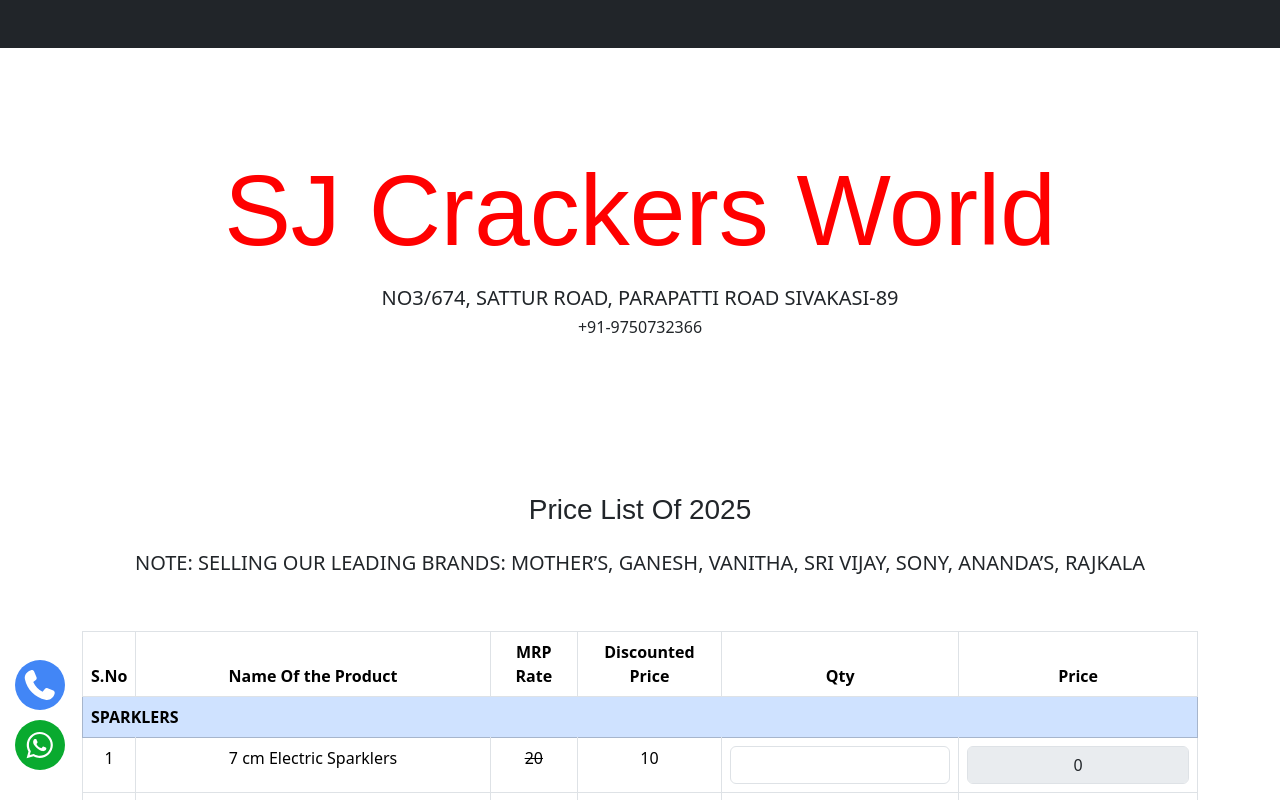
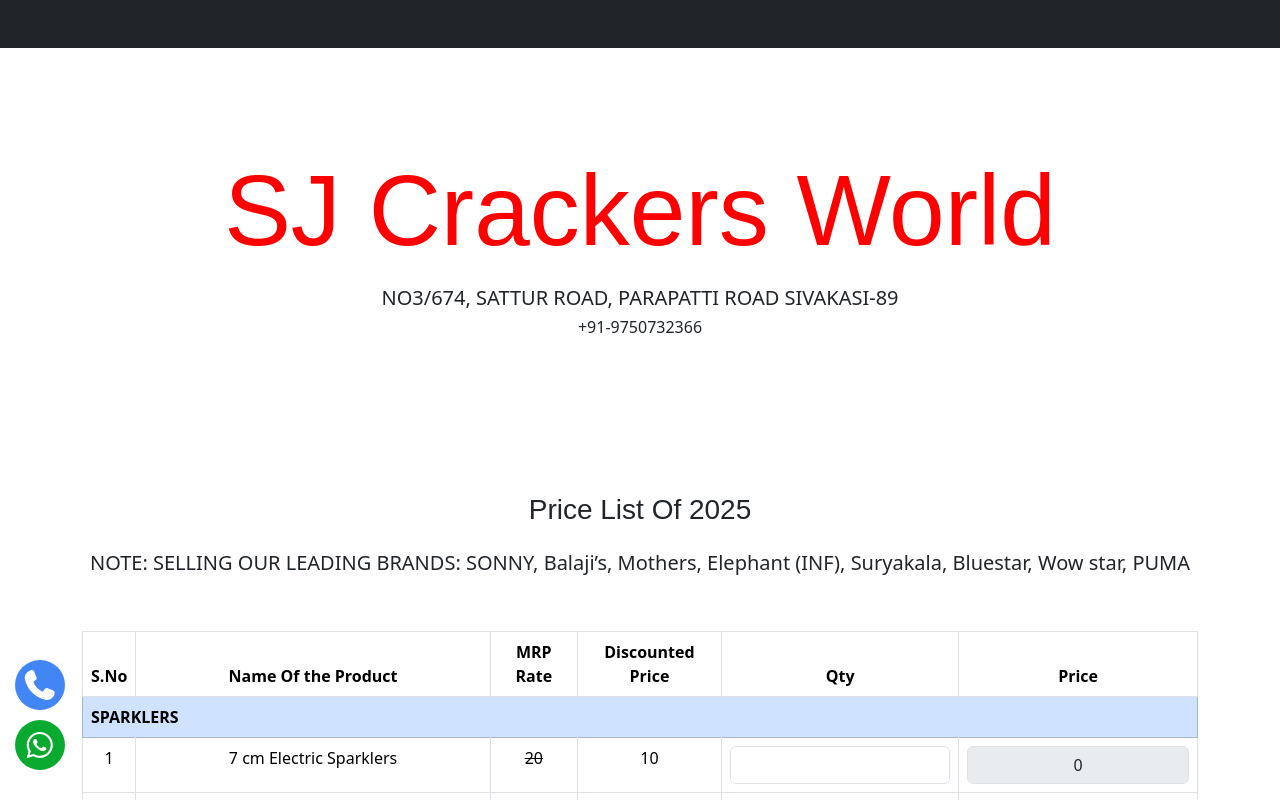
Before and after one commit to Allwyn46/sag_crackers, an Angular app: page / in a window 1280 px wide. Shown: the top 800 px of the page. Built offline with nearby package versions, Linux system fonts and the light colour scheme; a web font is replaced by a local one.

Commit message:
Minor changes

```diff
--- a/src/app/hero/hero.html
+++ b/src/app/hero/hero.html
@@ -31,8 +31,8 @@
   <div class="row mt-3">
     <div class="col-lg-12 text-center">
       <h5>
-        NOTE: SELLING OUR LEADING BRANDS: MOTHER’S, GANESH, VANITHA, SRI VIJAY, SONY, ANANDA’S,
-        RAJKALA
+        NOTE: SELLING OUR LEADING BRANDS: SONNY, Balaji’s, Mothers, Elephant (INF), Suryakala,
+        Bluestar, Wow star, PUMA
       </h5>
     </div>
   </div>
```
